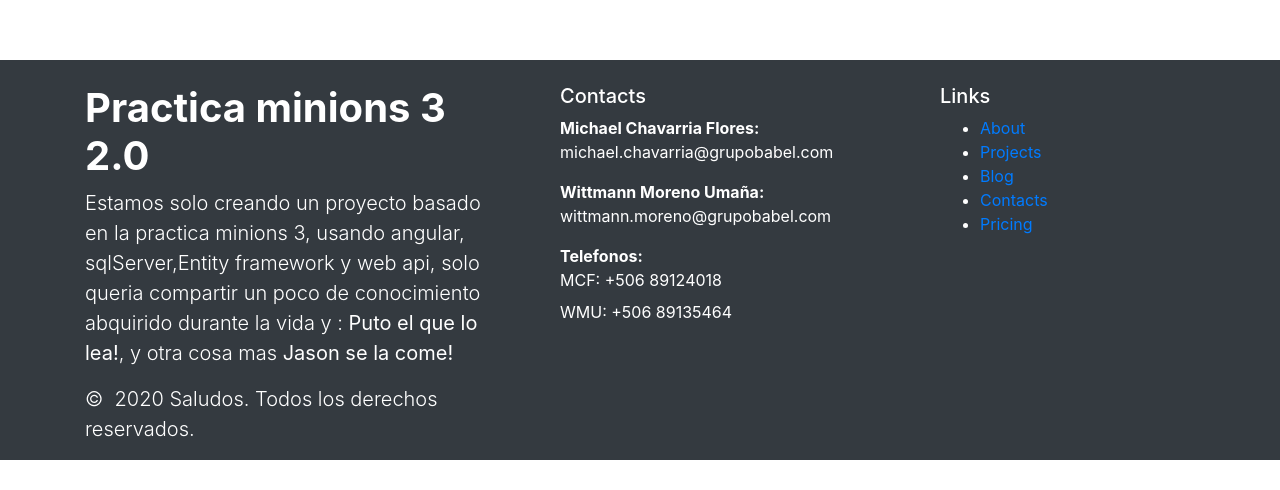
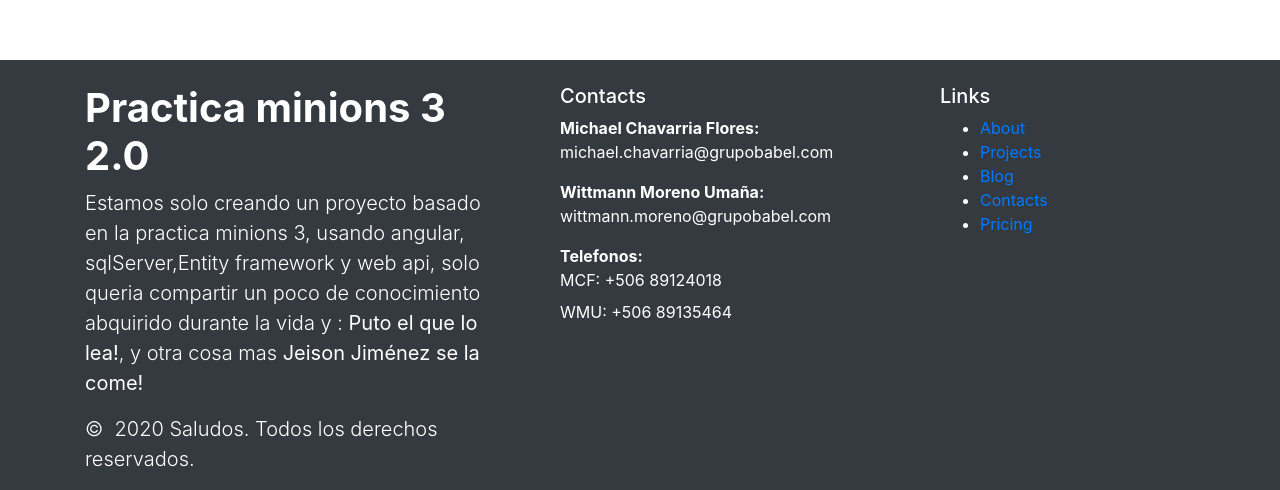
Before and after one commit to maikolchf/PRACTICAMINIONS3ANGULAR, an Angular app in the folder app/: page / in a window 1280 px wide. Shown: the part 836-1326 px from the top of the page. Before the commit the page ends 1296 px from the top, so only its background shows below. Built offline with nearby package versions, Linux system fonts and the light colour scheme.

Commit message:
Update footer.component.html
footer

```diff
--- a/app/src/app/footer/footer.component.html
+++ b/app/src/app/footer/footer.component.html
@@ -5,7 +5,7 @@
         <div class="col-md-4 col-xl-5">
           <div class="pr-xl-4 lead">
             <h1><b>Practica minions 3 2.0</b></h1>
-            <p>Estamos solo creando un proyecto basado en la practica minions 3, usando angular, sqlServer,Entity framework y web api, solo queria compartir un poco de conocimiento abquirido durante la vida y : <b>Puto el que lo lea!</b>, y otra cosa mas <b>Jason se la come!</b></p>
+            <p>Estamos solo creando un proyecto basado en la practica minions 3, usando angular, sqlServer,Entity framework y web api, solo queria compartir un poco de conocimiento abquirido durante la vida y : <b>Puto el que lo lea!</b>, y otra cosa mas <b>Jeison Jiménez se la come!</b></p>
             <!-- Rights-->
             <p class="rights"><span>©  </span><span class="copyright-year">2020</span><span> </span><span>Saludos</span><span>. </span><span>Todos los derechos reservados.</span></p>
           </div>
```
